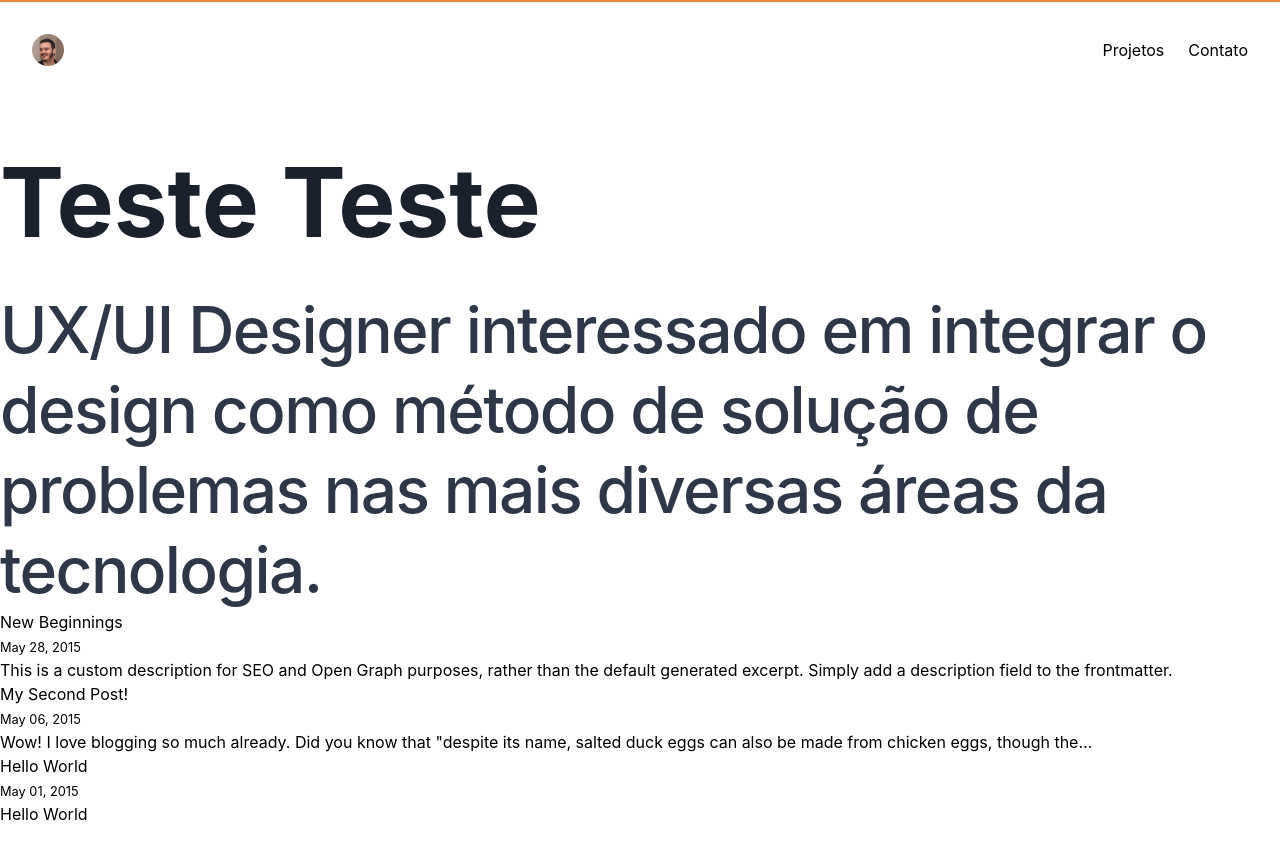
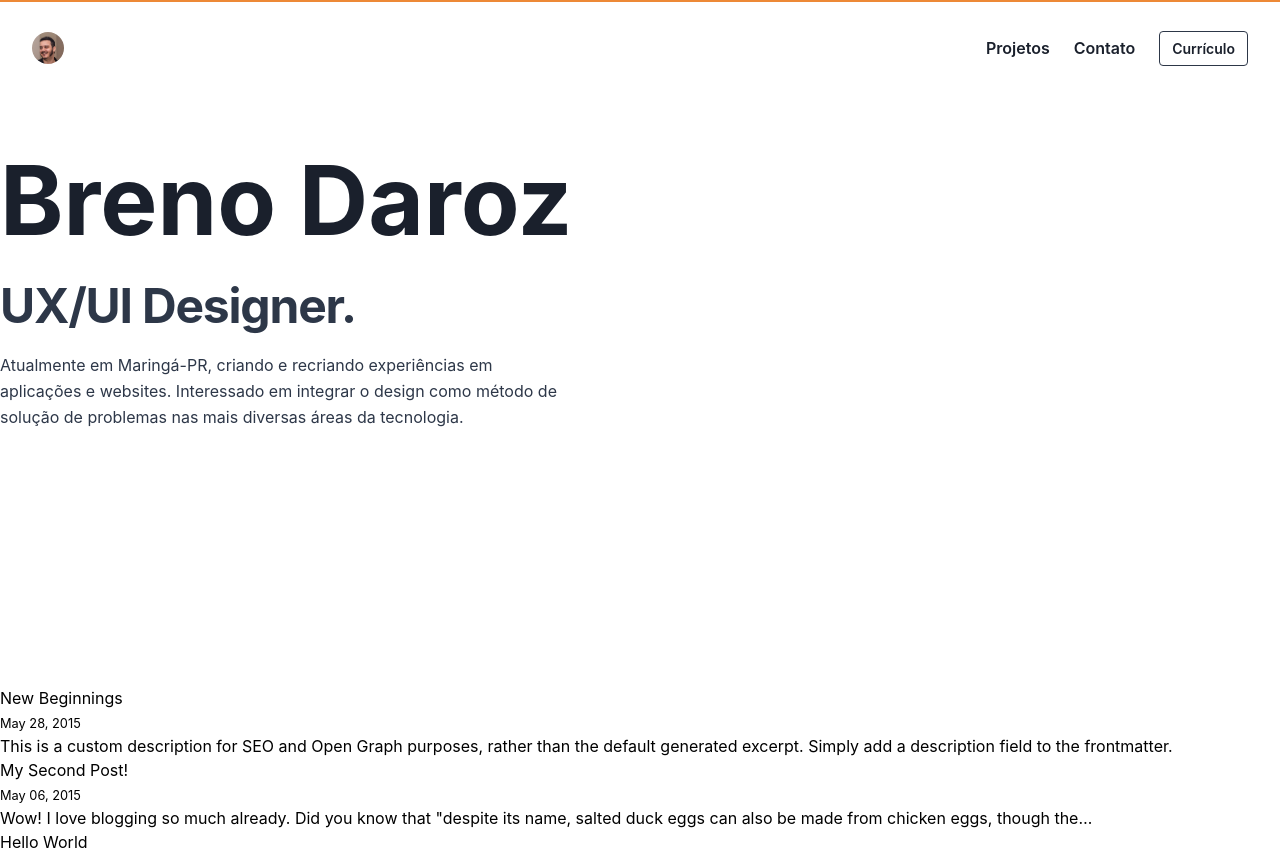
Before and after one commit to brenomzy/portfolio-gatsby, a Gatsby site: page / in a window 1280 px wide. Shown: the top 855 px of the page. Built offline with nearby package versions, Linux system fonts and the light colour scheme; Gatsby itself is replaced by a stand-in of ours; a web font is replaced by a local one.

Commit message:
Header
Estilização e mudanças no header e navegação.

```diff
--- a/src/components/layout.js
+++ b/src/components/layout.js
@@ -6,8 +6,8 @@ class Layout extends React.Component {
     const { children } = this.props
     return (
       <>
-        <div className="antialiased border-t-2 border-orange-500">
-          <nav className="p-8 z-10 flex justify-between items-center fixed right-0 left-0 top-auto bottom-auto m-auto">
+        <span className="-z-1 border-t-2 border-orange-500 fixed top-0 bottom-0 right-0 left-0"></span>
+        <nav className="p-8 z-10 flex justify-between items-center fixed right-0 left-0 top-0 bottom-auto m-auto">
           <div>
             <Link to="/">
               <img
@@ -18,12 +18,20 @@ class Layout extends React.Component {
             </Link>
           </div>
           <div>
-              <ul className="flex">
-                <li className="mr-6">
+            <ul className="flex items-center">
+              <li className="mr-6 font-semibold text-gray-900">
                 <Link to="/projetos">Projetos</Link>
               </li>
+              <li className="mr-6 font-semibold text-gray-900">
+                <Link to="/contato">Contato</Link>
+              </li>
               <li>
-                  <Link to="/contato">Contato</Link>
+                <a
+                  className="text-sm font-semibold text-gray-900 hover:text-orange-500 transition py-2 px-3 border border-gray-800 hover:border-orange-500 rounded"
+                  href="#"
+                >
+                  Currículo
+                </a>
               </li>
             </ul>
           </div>
@@ -36,7 +44,6 @@ class Layout extends React.Component {
             <a href="https://www.gatsbyjs.org">Gatsby</a>
           </footer>
         </div>
-        </div>
       </>
     )
   }
--- a/src/main.css
+++ b/src/main.css
@@ -1,4 +1,4 @@
-@import url('https://rsms.me/inter/inter.css');
+@import url("https://rsms.me/inter/inter.css");
 
 @tailwind base;
 
@@ -7,5 +7,9 @@
 @tailwind utilities;
 
 body {
-    @apply font-body
+  @apply font-body;
 }
+
+.transition {
+  transition: all 0.2s;
+}
--- a/src/pages/index.js
+++ b/src/pages/index.js
@@ -13,11 +13,15 @@ class BlogIndex extends React.Component {
     return (
       <Layout location={this.props.location} title={siteTitle}>
         <SEO title="All posts" />
-        <h1 className="text-7xl font-bold text-gray-900 mb-4">Teste Teste</h1>
-        <h2 className="text-6xl font-medium leading-tight tracking-tight text-gray-800">
-          UX/UI Designer interessado em integrar o design como método de solução
-          de problemas nas mais diversas áreas da tecnologia.
+        <h1 className="text-7xl font-bold text-gray-900 mb-1">Breno Daroz</h1>
+        <h2 className="text-5xl font-medium leading-tight tracking-tight text-gray-800 mb-4">
+          <strong>UX/UI Designer.</strong>
         </h2>
+        <p className="max-w-xl text-gray-800 leading-relaxed mb-64">
+          Atualmente em Maringá-PR, criando e recriando experiências em
+          aplicações e websites. Interessado em integrar o design como método de
+          solução de problemas nas mais diversas áreas da tecnologia.
+        </p>
         {posts.map(({ node }) => {
           const title = node.frontmatter.title || node.fields.slug
           return (
--- a/tailwind.config.js
+++ b/tailwind.config.js
@@ -7,6 +7,9 @@ module.exports = {
       fontSize: {
         "7xl": "6rem",
       },
+      zIndex: {
+        "-1": "-1",
+      },
     },
   },
   variants: {},
```
Lines whose indentation alone changed are shown as unchanged.
